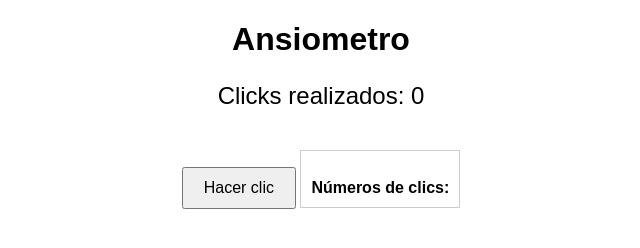
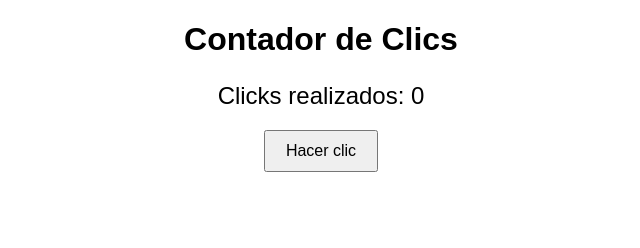
Before and after one commit to JomarDelgado/netlify, a plain HTML site: page index.html in a window 1280 px wide. Shown: the whole page, without its empty margins (319-959 px from the left). Drawn offline with Linux system fonts and the light colour scheme.

Commit message:
Update index.html

```diff
--- a/index.html
+++ b/index.html
@@ -21,16 +21,6 @@
             font-size: 16px;
             cursor: pointer;
         }
-
-        #recuadroNumeros {
-            border: 1px solid #ccc;
-            padding: 10px;
-            margin-top: 20px;
-            display: inline-block;
-            white-space: pre-line; /* Esto permite que los saltos de línea en el texto HTML se respeten */
-            cursor: pointer;
-            transition: all 0.3s ease-in-out; /* Agregamos una transición para suavizar el movimiento */
-        }
     </style>
     <script>
         let contadorClicks = 0;
@@ -39,7 +29,6 @@
         function incrementarContador() {
             contadorClicks++;
             actualizarContador();
-            moverRecuadroAleatorio();
 
             // Reiniciar el temporizador de inactividad
             clearTimeout(inactividadTimeout);
@@ -50,15 +39,6 @@
             document.getElementById("contador").innerText = "Clicks realizados: " + contadorClicks;
         }
 
-        function moverRecuadroAleatorio() {
-            let recuadro = document.getElementById("recuadroNumeros");
-            let nuevaPosicionX = Math.floor(Math.random() * (window.innerWidth - recuadro.clientWidth));
-            let nuevaPosicionY = Math.floor(Math.random() * (window.innerHeight - recuadro.clientHeight));
-
-            recuadro.style.left = nuevaPosicionX + 'px';
-            recuadro.style.top = nuevaPosicionY + 'px';
-        }
-
         function resetearContador() {
             contadorClicks = 0;
             actualizarContador();
@@ -67,15 +47,11 @@
 </head>
 <body>
 
-    <h1>Ansiometro</h1>
+    <h1>Contador de Clics</h1>
 
     <p id="contador">Clicks realizados: 0</p>
 
     <button id="botonClic" onclick="incrementarContador()">Hacer clic</button>
 
-    <div id="recuadroNumeros" onclick="moverRecuadroAleatorio()">
-        <strong>Números de clics:</strong>
-    </div>
-
 </body>
 </html>
```
